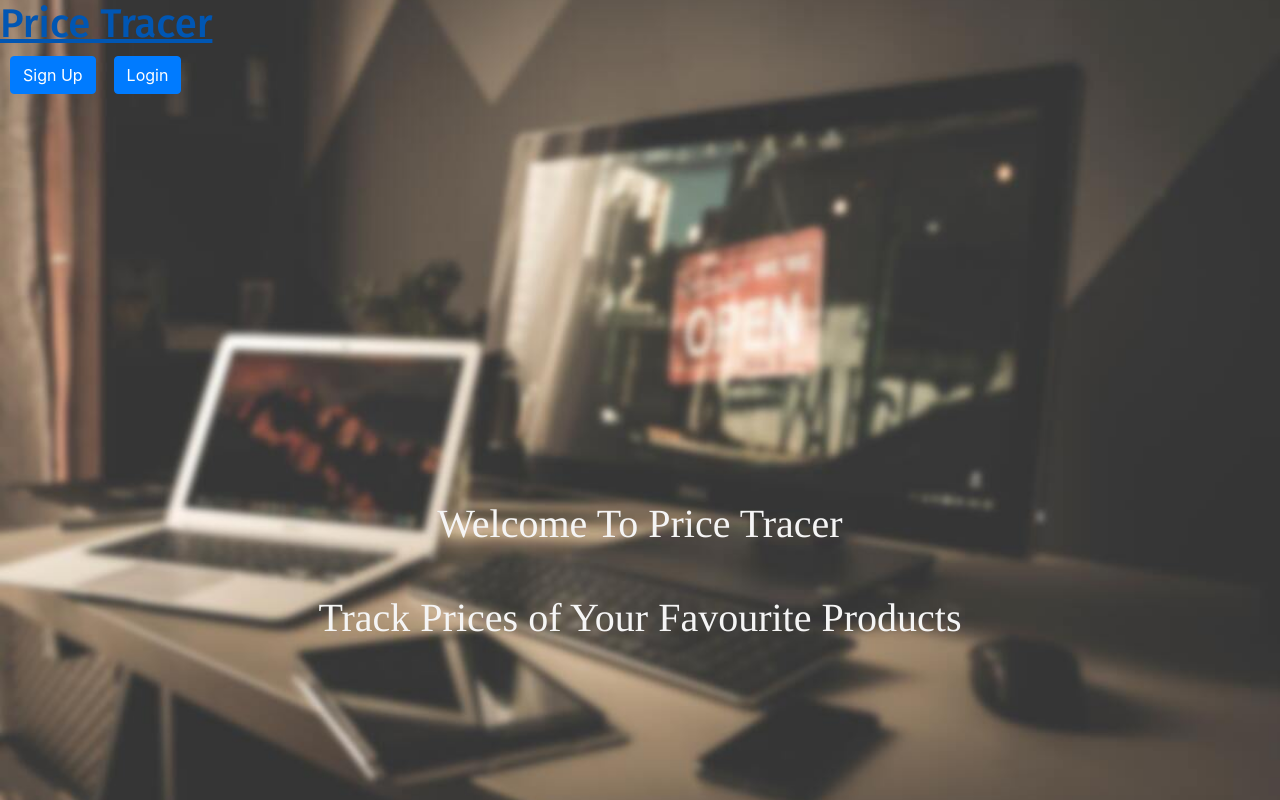
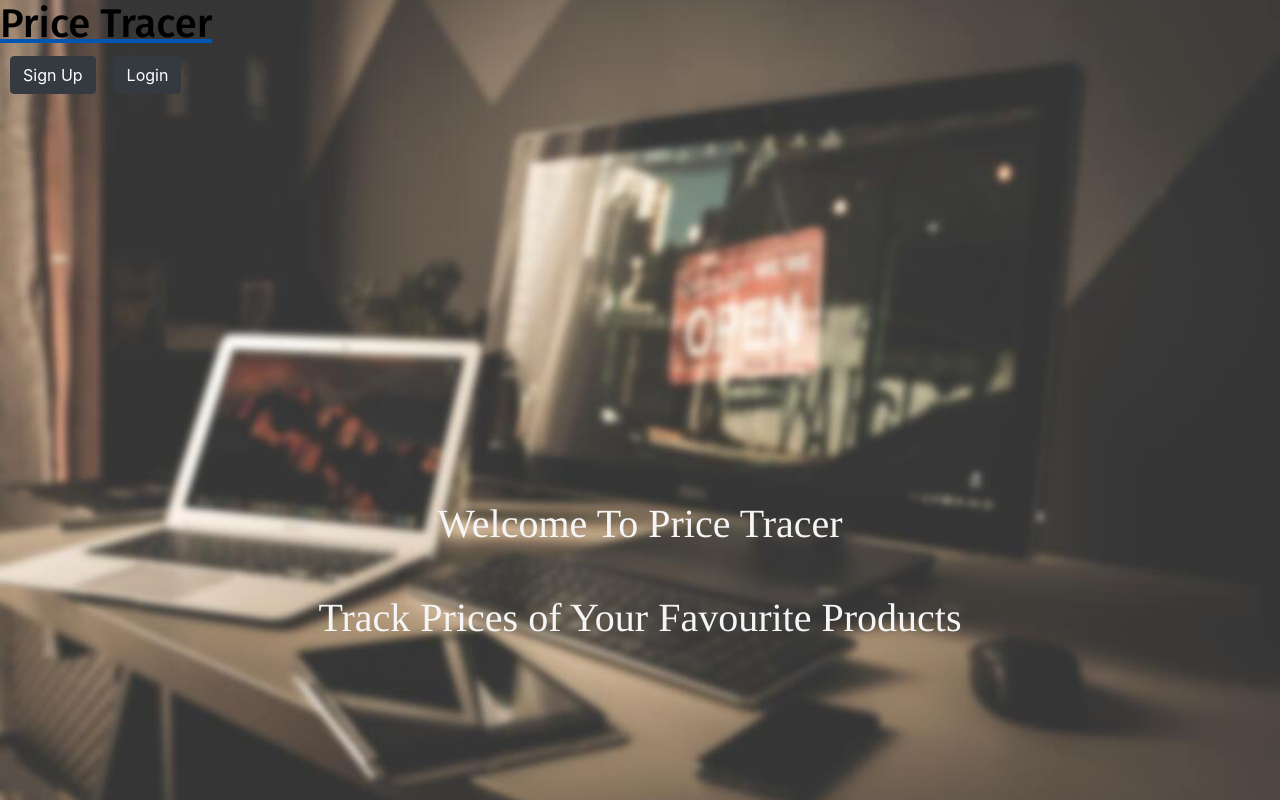
Before and after one commit to deepika9294/PriceTracer, a React (Create React App) app: page / in a window 1280 px wide. Built offline with nearby package versions, Linux system fonts and the light colour scheme; no server answers.

Commit message:
merged shah's work

```diff
--- a/src/Component/AuthOptions.js
+++ b/src/Component/AuthOptions.js
@@ -24,11 +24,11 @@ function AuthOptions () {
     return (
         <nav className="auth-options">
             {userData.user ? (
-                <button className="btn btn-primary mr-2" onClick={logout}>Logout</button>
+                <button className="btn btn-dark mr-2" onClick={logout}>Logout</button>
             ) : (
                 <>
-                <button className="btn btn-primary mr-2" onClick={register}>Sign Up</button>
-                <button className="btn btn-primary mr-2" onClick={login}>Login</button>
+                <button className="btn btn-dark mr-2" onClick={register}>Sign Up</button>
+                <button className="btn btn-dark mr-2" onClick={login}>Login</button>
                 </>
             )}
         </nav>
--- a/src/Component/Header.js
+++ b/src/Component/Header.js
@@ -6,10 +6,10 @@ class Header extends Component {
 
     render() {
         return (
-            <header className="header">
-                <Link to="/"><h1 className="title">Price Tracer</h1></Link>
+            <div>
+                <Link to="/"><h1 style={{color: "black"}}>Price Tracer</h1></Link>
                 <AuthOptions />
-            </header>
+            </div>
          );
     }
 }
--- a/src/Component/Login.js
+++ b/src/Component/Login.js
@@ -32,7 +32,7 @@ function Login () {
             localStorage.setItem("id", loginResponse.data.user.id);
             console.log("s" + setUserData);
 
-            history.push("/check");
+            history.push("/home");
         } catch(err) {
             err.response.data.msg && setError(err.response.data.msg)
         }
```
Also changed, not shown: 2 other files (tests, documents, lock files or other folders).
